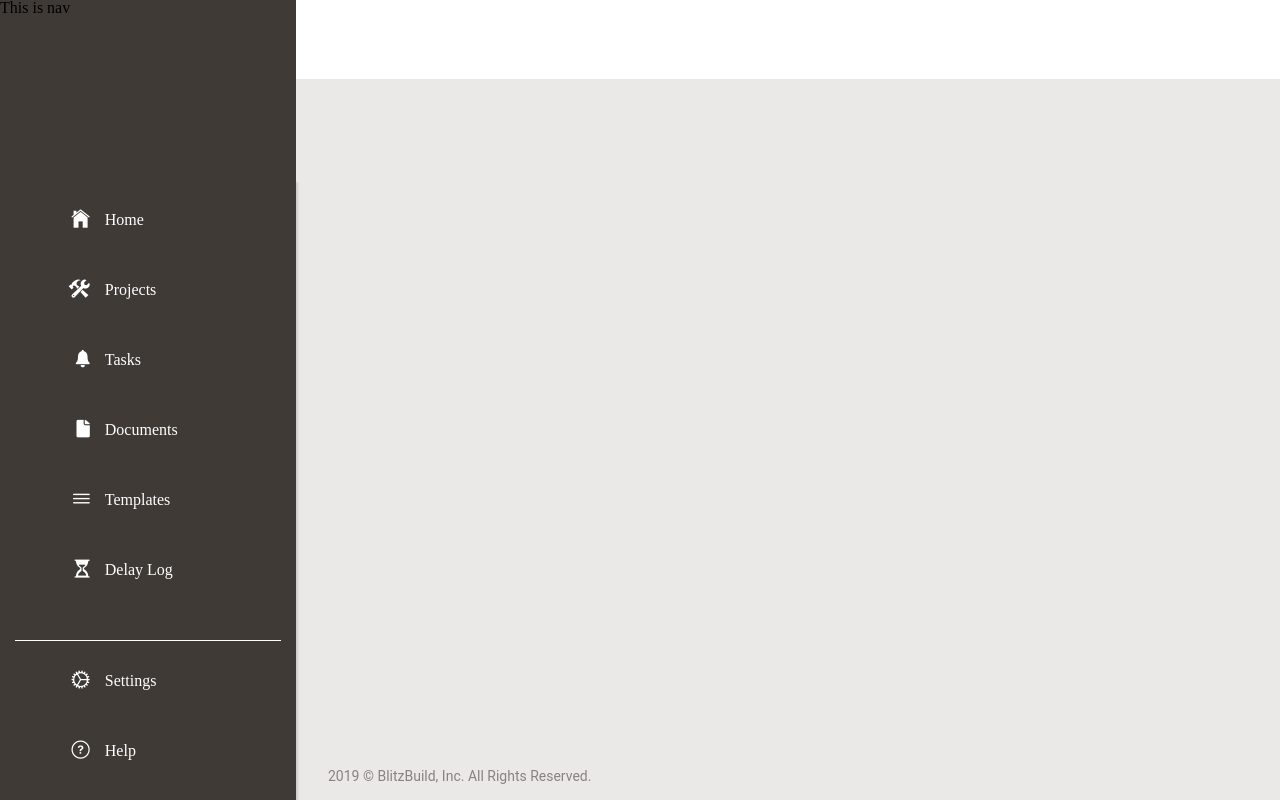
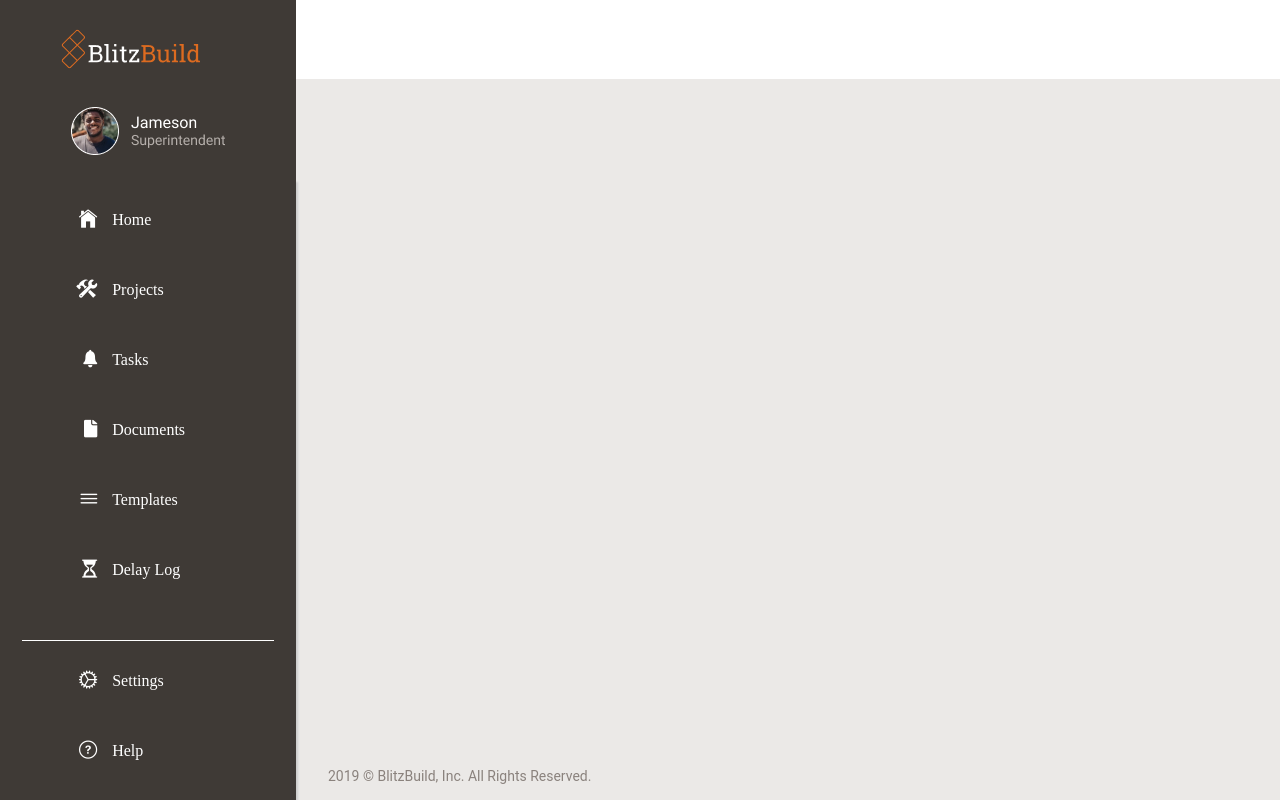
Before and after one commit to mharley12345/blitz-build-fe, a React (Create React App) app in the folder blitz-build/: page /log-out in a window 1280 px wide. Built offline with nearby package versions, Linux system fonts and the light colour scheme.

Commit message:
added logo and avatar to nav bar

```diff
--- a/blitz-build/src/components/NavBar.jsx
+++ b/blitz-build/src/components/NavBar.jsx
@@ -2,7 +2,6 @@ import React, { useState } from 'react'
 import { Link } from 'react-router-dom'
 import styled from 'styled-components'
 import media from '../styles/sizes'
-
 
 
 
@@ -43,7 +42,7 @@ const NavBarContainer = styled.div`
             list-style-type: none;
             height: 70px;
             align-items: center;
-            width: 90%;
+            width: 85%;
           :nth-child(8) {
             border-top: 1px solid white;
             margin-top: 40px;
--- a/blitz-build/src/layouts/Nav.js
+++ b/blitz-build/src/layouts/Nav.js
@@ -1,10 +1,17 @@
 import React from 'react'
 import styled from 'styled-components'
+import Logo from '../styles/Logo/Logo.png'
+import Avatar from '../styles/Avatar/Avatar.png'
 
 function Nav() {
     return (
         <Container>
-            <p>This is nav</p>
+            <LogoContainer>
+           <img  src={Logo} alt="Blitz-Build-Logo"/>
+           </LogoContainer>
+           <UserProfile>
+               <img src={Avatar} alt="Blitz-Build-Avatar"/>
+           </UserProfile>
         </Container>
     )
 }
@@ -15,4 +22,15 @@ const Container = styled.div`
   min-width: 296px;
   height: 100vh;
   background: #3f3a36;
+  display: flex;
+  flex-direction: column;
+  align-items: center;
 `;
+const LogoContainer = styled.div`
+  margin: 29.25px 108px 35px 74.8px;
+`
+const UserProfile = styled.div`
+
+width: 155px;
+height: 48px;
+`
```
Also changed, not shown: blitz-build/src/styles/Avatar/Avatar.png (added), blitz-build/src/styles/Logo/Logo.png (added).
